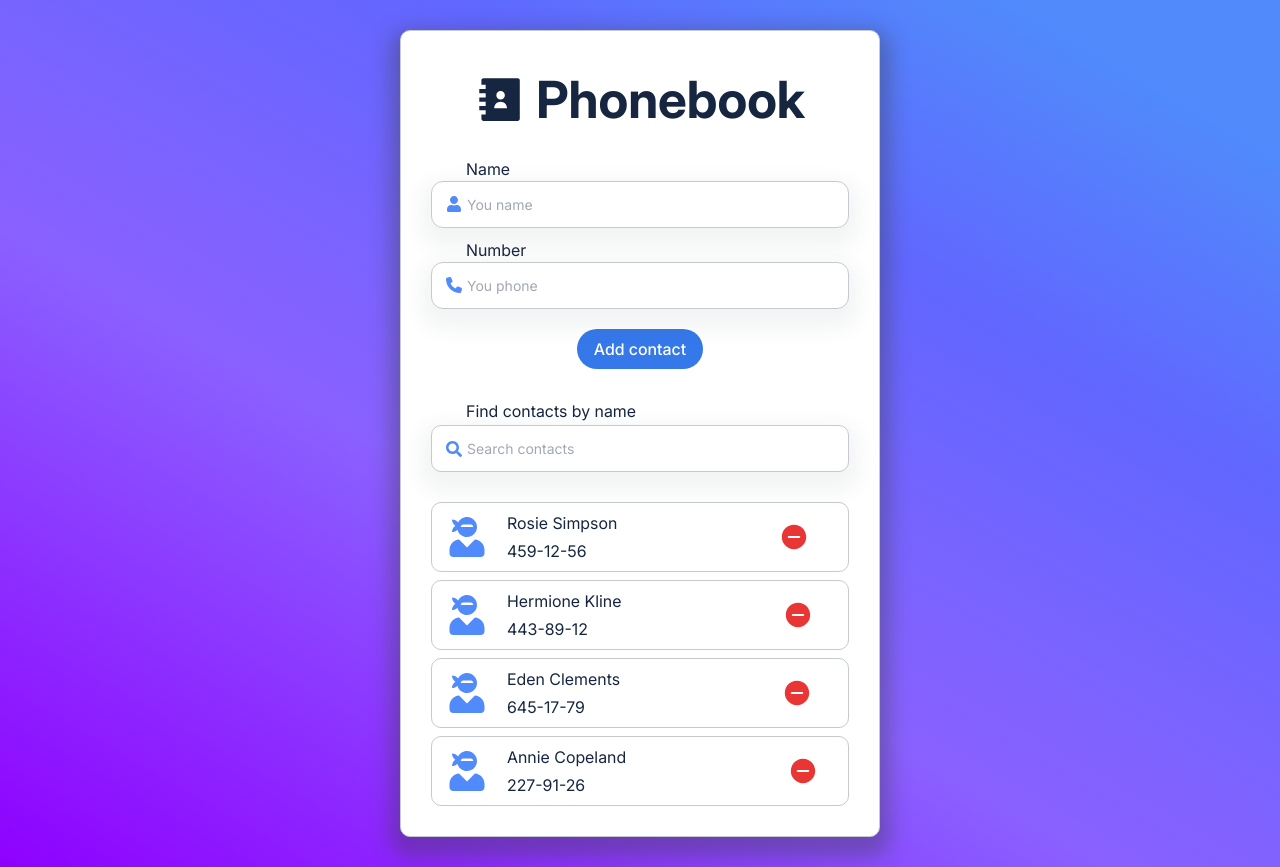
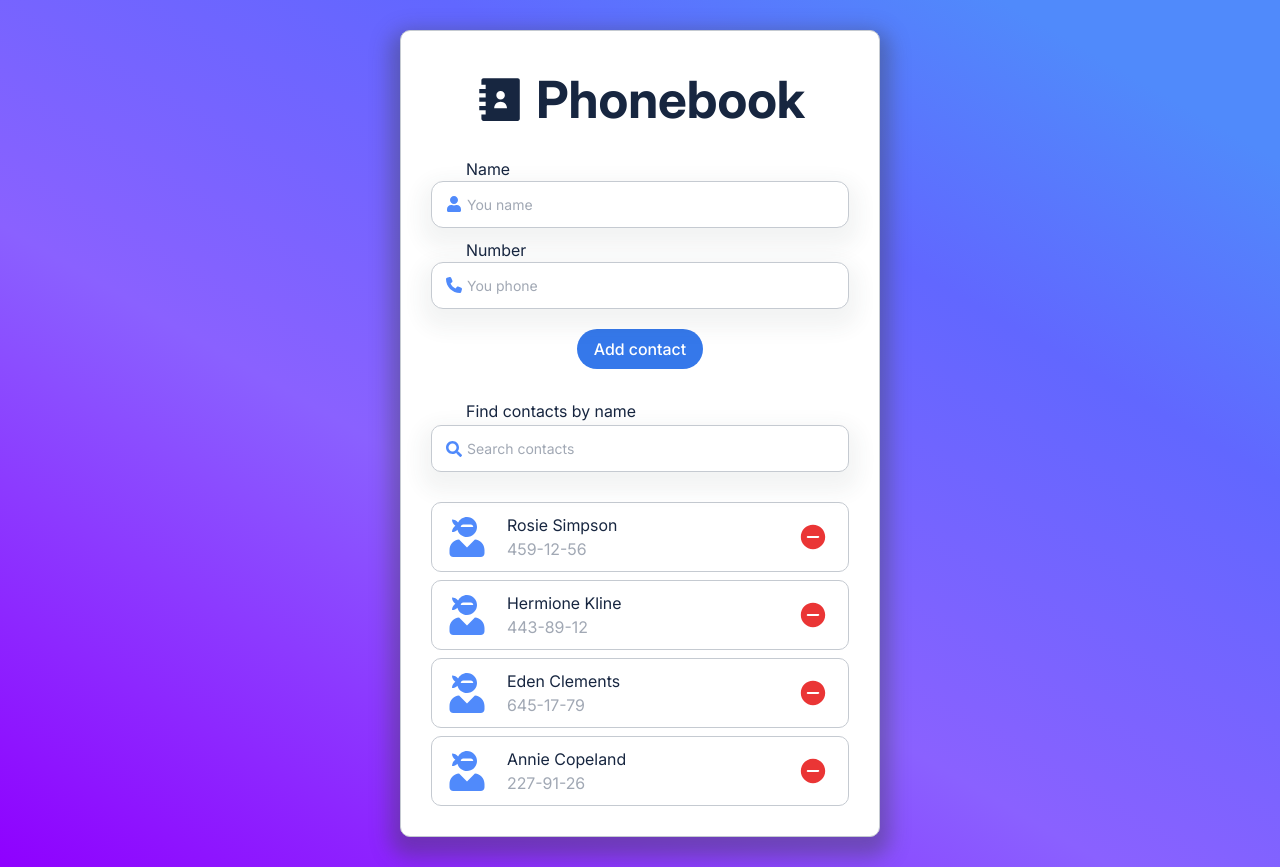
Before and after one commit to Chester-OZ/goit-react-hw-08, a React (Vite) app: page / in a window 1280 px wide. Built offline with nearby package versions, Linux system fonts and the light colour scheme.

Commit message:
fix styles

```diff
--- a/src/components/Contact/Contact.jsx
+++ b/src/components/Contact/Contact.jsx
@@ -8,9 +8,10 @@ export default function Contact({ name, number, id, deleteContact }) {
       <div className={css.userIcon}>
         <FaUserNinja />
       </div>
+      <div className={css.container}>
         <div className={css.contact}>
           <p>{name}</p>
-        <p>{number}</p>
+          <p className={css.numberText}>{number}</p>
         </div>
         <button
           className={css.button}
@@ -19,6 +20,7 @@ export default function Contact({ name, number, id, deleteContact }) {
         >
           <IoIosRemoveCircle />
         </button>
+      </div>
     </li>
   )
 }
--- a/src/components/Contact/Contact.module.css
+++ b/src/components/Contact/Contact.module.css
@@ -24,15 +24,16 @@
 .contact {
   display: flex;
   flex-direction: column;
-  align-items: flex-start;
-  gap: 4px;
-  padding-right: 157px;
 }
 
 .contact p {
   display: flex;
   align-items: center;
   gap: 12px;
+}
+
+.numberText {
+  color: #a1a8b4;
 }
 
 .contact p > svg {
@@ -58,3 +59,9 @@
 .button svg:hover {
   color: #ff3131;
 }
+
+.container {
+  display: flex;
+  justify-content: space-between;
+  width: 100%;
+}
```
Lines whose indentation alone changed are shown as unchanged.
